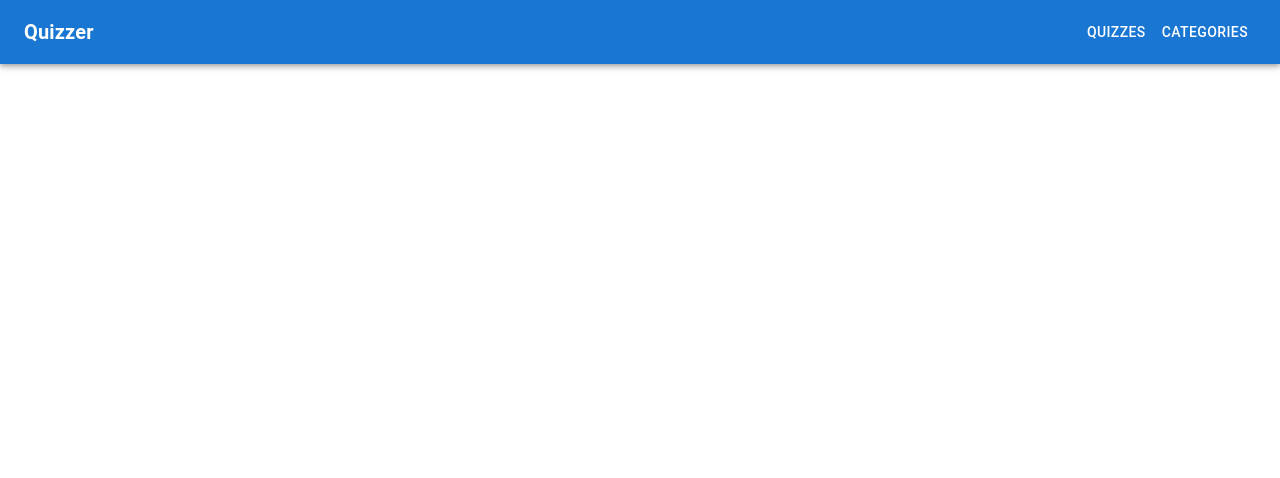
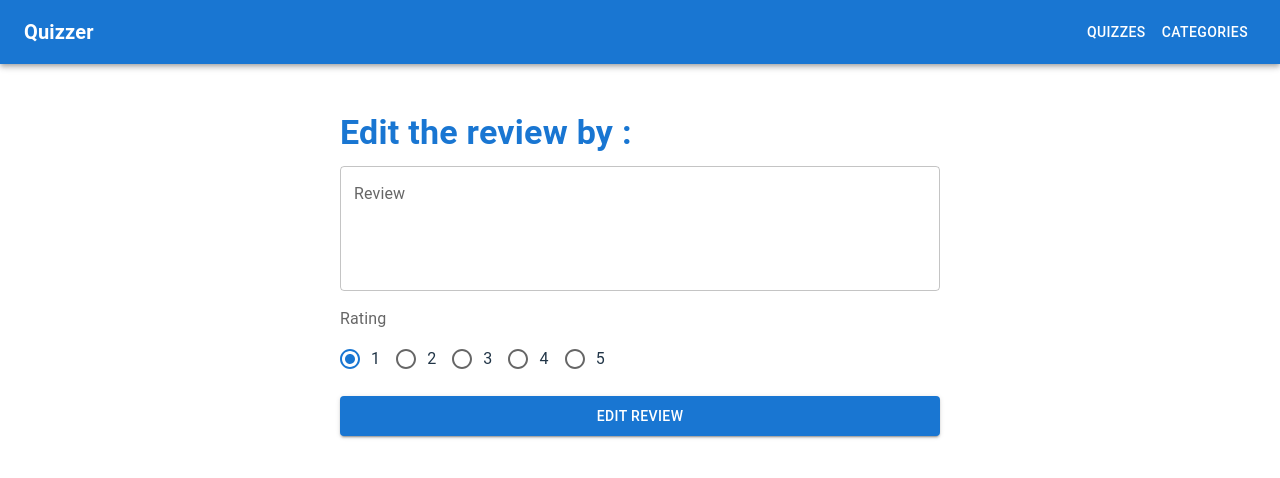
Before and after one commit to AN3Ts/quiz, a React (Vite) app in the folder quiz-student-view/: page /reviews/edit/1 in a window 1280 px wide. Shown: the top 478 px of the page. Built offline with nearby package versions, Linux system fonts and the light colour scheme; no server answers; what ag-grid-community would draw is missing.

Commit message:
Added function Edit Review

```diff
--- a/quiz-student-view/src/App.jsx
+++ b/quiz-student-view/src/App.jsx
@@ -8,6 +8,7 @@ import CategoryQuizzes from "./screens/CategoryQuizzes";
 import Results from "./screens/Results";
 import Reviews from "./screens/Reviews";
 import ReviewSubmitForm from "./screens/ReviewSubmitForm";
+import ReviewEditForm from "./screens/ReviewEditForm";
 
 function App() {
   return (
@@ -70,7 +71,10 @@ function App() {
               path="/quizzes/:id/submit-review"
               element={<ReviewSubmitForm />}
             />
-
+            <Route
+              path="/reviews/edit/:id"
+              element={<ReviewEditForm />}
+            />
           </Routes>
         </Box>
       </Box>
--- a/quiz-student-view/src/screens/ReviewEditForm.jsx
+++ b/quiz-student-view/src/screens/ReviewEditForm.jsx
@@ -15,63 +15,57 @@ import {
   DialogActions,
 } from "@mui/material";
 
-const ReviewEditForm = ({ onReviewSubmitted }) => {
+const ReviewEditForm = ({ onEditSubmitted }) => {
   const { id } = useParams();
   const navigate = useNavigate();
 
-  const [quizName, setQuizName] = useState("");
   const [content, setContent] = useState("");
   const [nickname, setNickname] = useState("");
   const [rating, setRating] = useState(1);
-  const [error, setError] = useState("");
   const [showDialog, setShowDialog] = useState(false);
+  const [error, setError]= useState('');
 
   useEffect(() => {
-    const fetchQuizDetails = async () => {
+    const fetchReviewById = async () => {
       try {
         const response = await fetch(
-          `${import.meta.env.VITE_API_URL}quizzes/${id}`
+          `${import.meta.env.VITE_API_URL}reviews/${id}`
         );
+
         if (response.ok) {
           const data = await response.json();
-          setQuizName(data.name);
+          setContent(data.content);
+          setNickname(data.nickname);
+          setRating(data.rating);
         }
       } catch (err) {
-        console.error("Error fetching quiz details:", err);
+        console.error("Error fetching review: ", err);
       }
     };
 
-    fetchQuizDetails();
+    fetchReviewById();
   }, [id]);
 
   const handleSubmit = async (e) => {
     e.preventDefault();
-    if (!content || !nickname || rating < 1 || rating > 5) {
-      setError("Please fill in all fields and provide a valid rating.");
-      return;
-    }
 
     try {
       const response = await fetch(
-        `${import.meta.env.VITE_API_URL}quizzes/${id}/reviews`,
+        `${import.meta.env.VITE_API_URL}reviews/${id}`,
         {
           method: "POST",
           headers: { "Content-Type": "application/json" },
-          body: JSON.stringify({ content, nickname, rating }),
+          body: JSON.stringify({ content, rating }),
         }
       );
 
       if (response.status === 201 || response.ok) {
-        setContent("");
-        setNickname("");
-        setRating(1);
-        setError("");
-        if (onReviewSubmitted) await onReviewSubmitted();
+        if (onEditSubmitted) await onEditSubmitted();
         setShowDialog(true);
       } else {
         const errorText = await response.text();
-        console.error("Review submission failed:", errorText);
-        setError("Failed to submit the review. Please try again.");
+        console.error("Edir submission failed:", errorText);
+        setError("Failed to edit the review. Please try again.");
       }
     } catch (err) {
       console.error("Unexpected error:", err);
@@ -81,7 +75,7 @@ const ReviewEditForm = ({ onReviewSubmitted }) => {
 
   const handleDialogClose = () => {
     setShowDialog(false);
-    navigate(`/quizzes/${id}/reviews`); // Adjust if your Reviews.jsx route is different
+    navigate(-1); // Go back to the previous page
   };
 
   return (
@@ -91,7 +85,7 @@ const ReviewEditForm = ({ onReviewSubmitted }) => {
         gutterBottom
         sx={{ fontWeight: "bold", color: "#1976d2" }}
       >
-        Edit the following review {quizName || "Loading..."}
+        Edit the review by {nickname}:
       </Typography>
 
       {error && (
@@ -101,15 +95,7 @@ const ReviewEditForm = ({ onReviewSubmitted }) => {
       )}
 
       <form onSubmit={handleSubmit}>
-        <TextField
-          label="Nickname"
-          variant="outlined"
-          fullWidth
-          value={nickname}
-          onChange={(e) => setNickname(e.target.value)}
-          required
-          sx={{ marginBottom: 2 }}
-        />
+
         <TextField
           label="Review"
           variant="outlined"
@@ -117,8 +103,8 @@ const ReviewEditForm = ({ onReviewSubmitted }) => {
           multiline
           rows={4}
           value={content}
+          //contentEditable={true}
           onChange={(e) => setContent(e.target.value)}
-          required
           sx={{ marginBottom: 2 }}
         />
         <FormLabel component="legend" sx={{ marginBottom: 1 }}>
@@ -146,14 +132,14 @@ const ReviewEditForm = ({ onReviewSubmitted }) => {
           fullWidth
           sx={{ padding: 1 }}
         >
-          Submit Review
+          Edit Review
         </Button>
       </form>
 
       <Dialog open={showDialog} onClose={handleDialogClose}>
         <DialogTitle>Thank You!</DialogTitle>
         <DialogContent>
-          <Typography>Your review has been submitted successfully.</Typography>
+          <Typography>Your review has been edited successfully.</Typography>
         </DialogContent>
         <DialogActions>
           <Button onClick={handleDialogClose} autoFocus>
@@ -165,4 +151,4 @@ const ReviewEditForm = ({ onReviewSubmitted }) => {
   );
 };
 
-export default ReviewSubmitForm;
+export default ReviewEditForm;
--- a/quiz-student-view/src/screens/Reviews.jsx
+++ b/quiz-student-view/src/screens/Reviews.jsx
@@ -88,11 +88,14 @@ const Reviews = () => {
                   </Typography>
                 </CardContent>
                 <CardActions disableSpacing>
-                  <IconButton aria-label="Delete Review">
+                  <IconButton aria-label="Delete Review"  >
                     <Delete />
                   </IconButton>
-                  <IconButton aria-label="Edit Review">
-                    <Edit />
+                  <IconButton
+                    aria-label="Edit Review"
+                    onClick={()=> navigate(`/reviews/edit/${review.id}`)}
+                  >
+                      <Edit />
                   </IconButton>
 
                 </CardActions>
```
